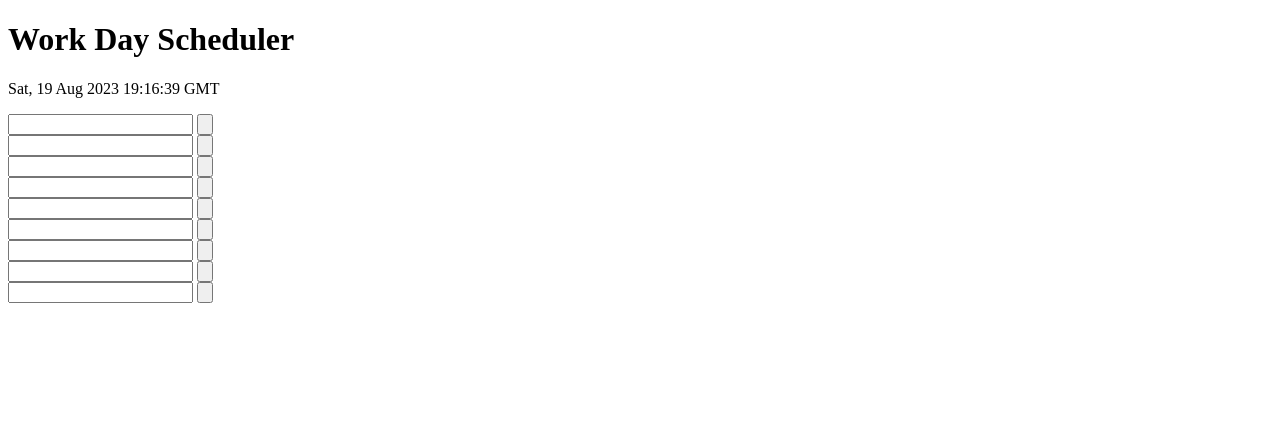
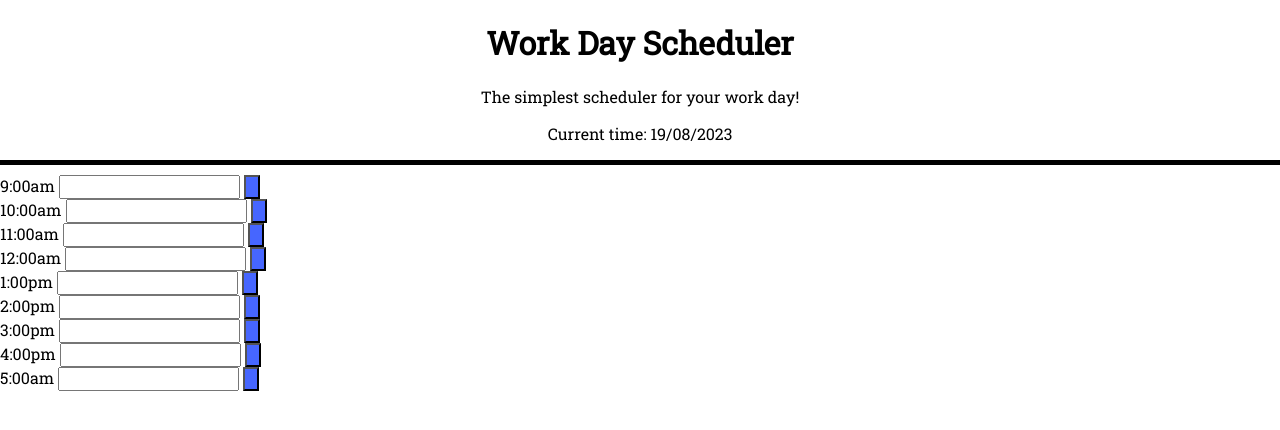
Before and after one commit to matthewbarnes1/workday-scheduler, a plain HTML site: page index.html in a window 1280 px wide. Drawn offline with nearby package versions, Linux system fonts and the light colour scheme.

Commit message:
Basic layout and functionality

```diff
--- a/Assets/style.css
+++ b/Assets/style.css
@@ -1,8 +1,33 @@
-*{}
+@import url('https://fonts.googleapis.com/css2?family=Josefin+Sans&family=Libre+Baskerville&family=Roboto+Slab:wght@100;400&display=swap');
 
-body{}
+:root{
+  margin:0;
+  border:0;
+  padding:0;
+}
 
-header{}
+title{
+  display:none;
+}
+
+*{
+  flex-wrap:wrap;
+  font-family: 'Josefin Sans', sans-serif;
+  font-family: 'Libre Baskerville', serif;
+  font-family: 'Roboto Slab', serif;
+}
+
+body{
+margin:0;
+}
+
+header{
+  text-align:center;
+  border-bottom: 5px solid;
+  margin-bottom:10px;
+  width:100%;
+
+}
 
 header h1{}
 
@@ -12,8 +37,24 @@ footer{}
 
 
 /* * These classes will be used to change BG color of the cards */
-.history{}
+.past{
+  background-color:grey;
+}
 
-.current{}
+.present{
+background-color:red;
+}
 
-.future{}
+.future{
+background-color:green;
+}
+
+.fullSchedule{
+margin:auto;
+align-content: center;
+}
+
+
+.lockButton{
+  background-color:#4666FF;
+}
--- a/Develop/script.js
+++ b/Develop/script.js
@@ -2,7 +2,9 @@
 //TODO: The dayjs time needs to be formatted
 setInterval(function ()
   {
-    const time = dayjs();
-    document.getElementById("timeEl").innerHTML = time;
+    const time = dayjs().format('DD/MM/YYYY');
+    document.getElementById("timeEl").innerHTML = "Current time: " + time;
 
 }, 1000);
+
+var input = document.getElementsByClassName("textfield");
--- a/index.html
+++ b/index.html
@@ -12,45 +12,62 @@
 <body>
     <header>
         <h1>Work Day Scheduler</h1>
-        <p></p>
+        <p>The simplest scheduler for your work day!</p>
         <p id="timeEl">Loading</p>
     </header>
 
     <main>
         <section class="fullSchedule">
             <section class="" id="9">
+                <label>9:00am</label>
                 <input type="text" class="textfield">
                 <input type="button" class="lockButton">
             </section>
             <section class="" id="10">
+                <label>10:00am</label>
+
                 <input type="text" class="textfield">
                 <input type="button" class="lockButton">
             </section>
             <section class="" id="11">
+                <label>11:00am</label>
+
                 <input type="text" class="textfield">
                 <input type="button" class="lockButton">
             </section>
             <section class="" id="12">
+                <label>12:00am</label>
+
                 <input type="text" class="textfield">
                 <input type="button" class="lockButton">
             </section>
             <section class="" id="1">
+                <label>1:00pm</label>
+
                 <input type="text" class="textfield">
                 <input type="button" class="lockButton">
             </section>
             <section class="" id="2">
+                <label>2:00pm</label>
+
                 <input type="text" class="textfield">
                 <input type="button" class="lockButton">
             </section>
             <section class="" id="3">
+                <label>3:00pm</label>
+
                 <input type="text" class="textfield">
                 <input type="button" class="lockButton">
             </section>
             <section class="" id="4">
+                <label>4:00pm</label>
+
                 <input type="text" class="textfield">
                 <input type="button" class="lockButton">
             </section>
             <section class="" id="5">
+                <label>5:00am</label>
+
                 <input type="text" class="textfield">
                 <input type="button" class="lockButton">
             </section>
@@ -60,7 +77,6 @@
 
     <script src="Develop/script.js" rel="localScript"></script>
     <script src="https://cdn.jsdelivr.net/npm/dayjs@1/dayjs.min.js"></script>
-    <script>dayjs().format()</script>
 </body>
 
 </html>
```
